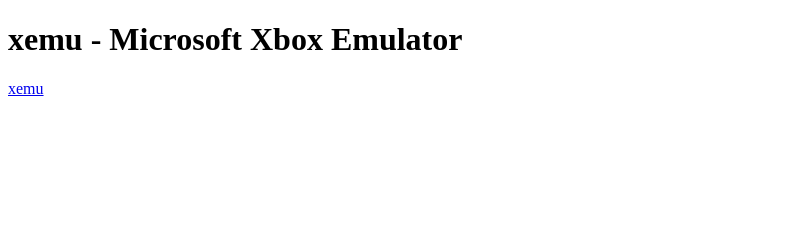
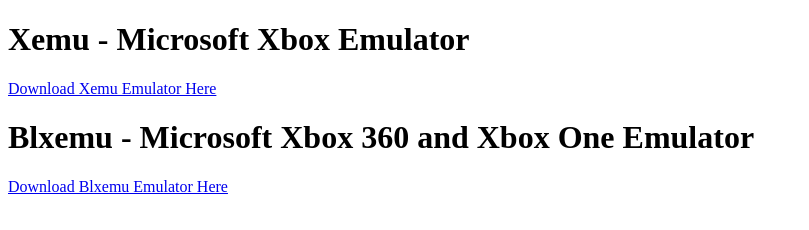
Before and after one commit to SEARCH101/files, a plain HTML site: page index.html in a window 1280 px wide. Shown: the whole page, without its empty margins (0-809 px from the left). Drawn offline with Linux system fonts and the light colour scheme.

Commit message:
Update index.html

```diff
--- a/index.html
+++ b/index.html
@@ -2,8 +2,11 @@
 <html>
 <body>
 
-<h1>xemu - Microsoft Xbox Emulator</h1>
-<a href="xemu-win-release.zip" download>xemu</a>
+<h1>Xemu - Microsoft Xbox Emulator</h1>
+<a href="xemu-win-release.zip" download>Download Xemu Emulator Here</a>
+
+<h1>Blxemu - Microsoft Xbox 360 and Xbox One Emulator</h1>
+<a href="blxemu_v1.2.0.zip" download>Download Blxemu Emulator Here</a>
 
 </body>
 </html>
```
